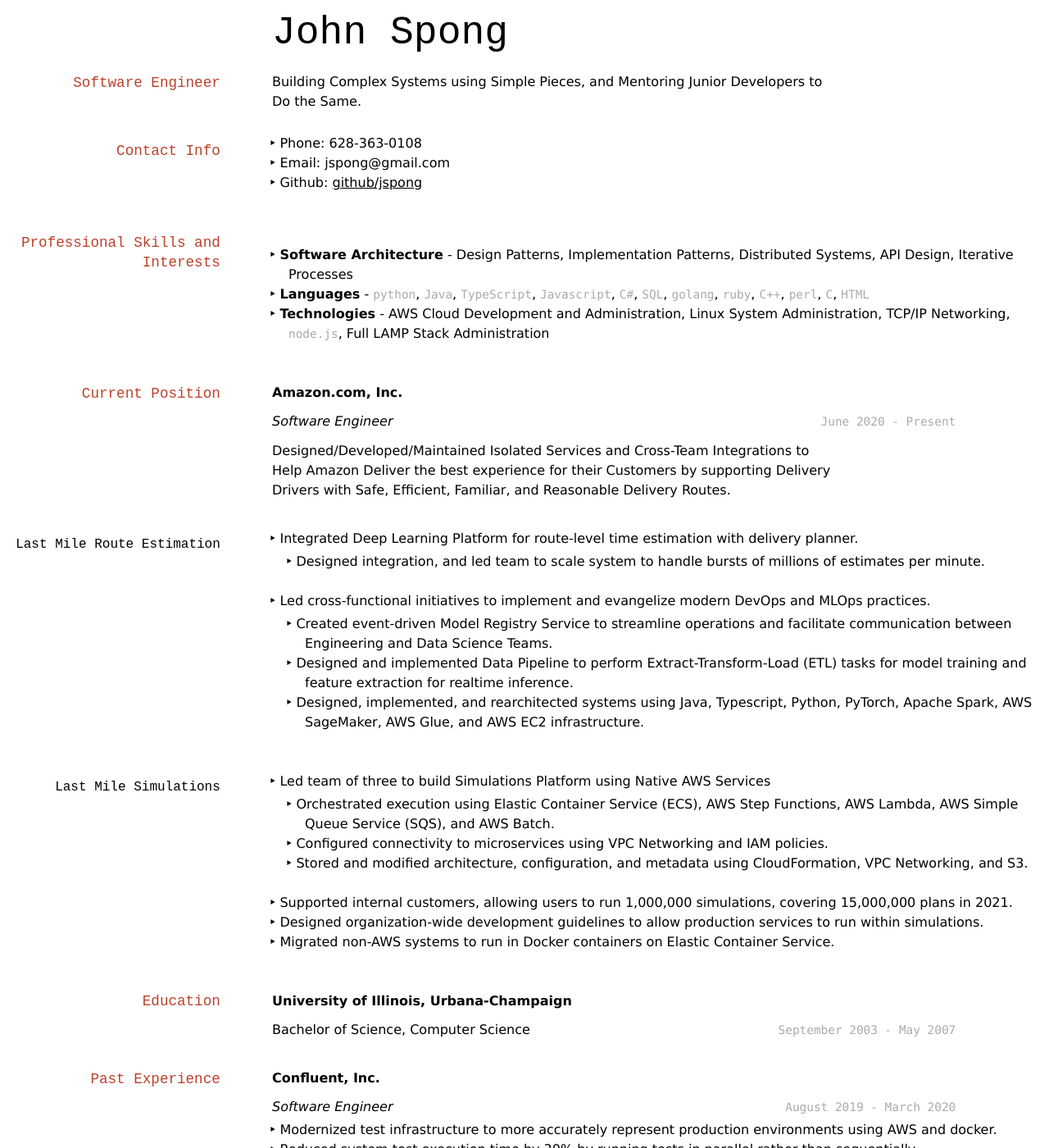
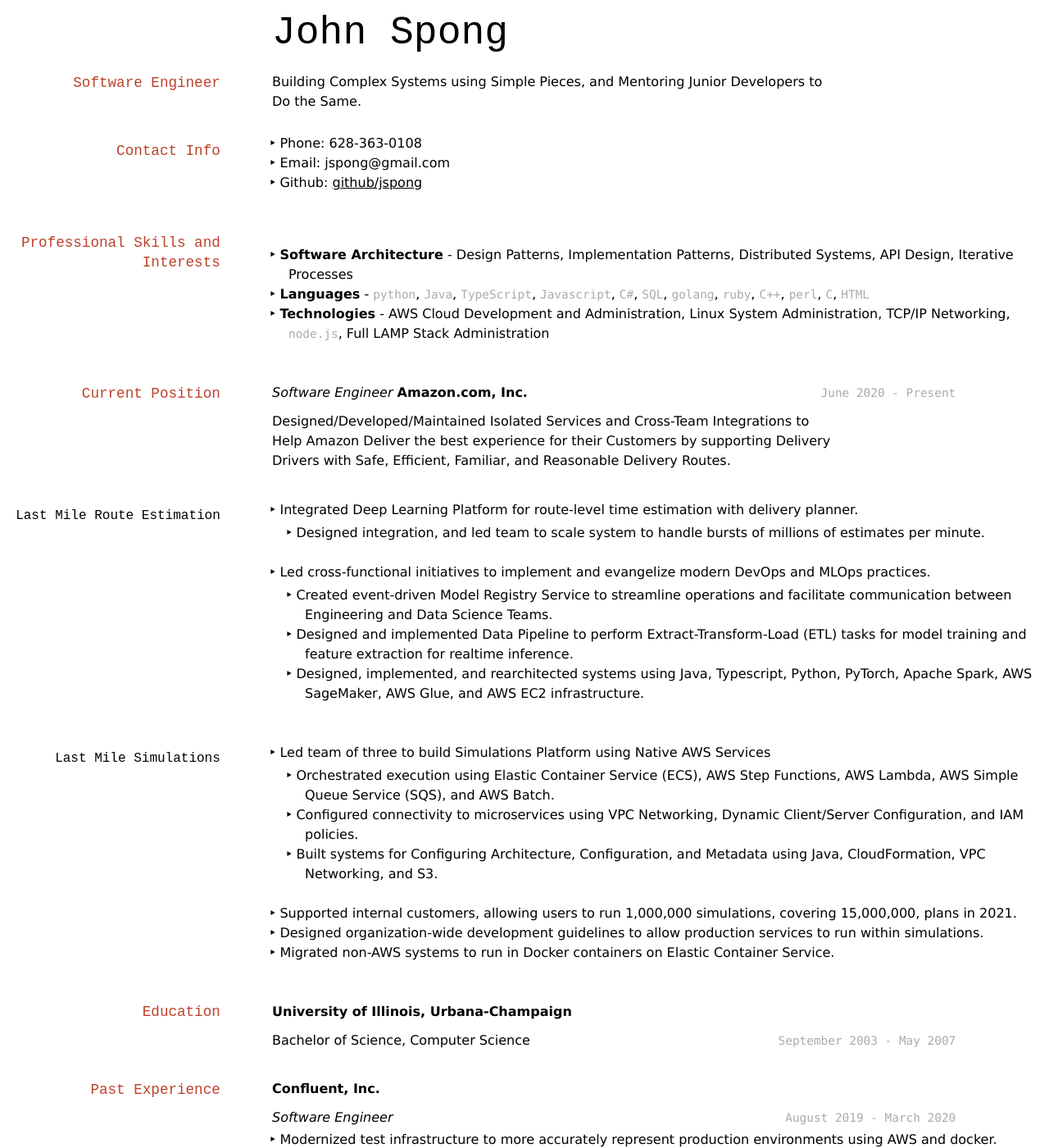
Before and after one commit to jspong/jspong.github.io, a Jekyll site: the page built from resume.md, in a window 1280 px wide and 1400 px high. Shown: the whole window at 82% size. Built offline with Jekyll 4.4.1, drawn with Linux system fonts in a browser that asks for light colours.

```diff
--- a/resume.md
+++ b/resume.md
@@ -27,10 +27,11 @@ Building Complex Systems using Simple Pieces, and Mentoring Junior Developers to
 * **Technologies** - AWS Cloud Development and Administration, Linux System Administration, TCP/IP Networking, `node.js`, Full LAMP Stack Administration
 
 ## Current Position
-__Amazon.com, Inc.__
+
 
 `June 2020 - Present`
 *Software Engineer*
+__Amazon.com, Inc.__
 
 Designed/Developed/Maintained Isolated Services and Cross-Team Integrations to Help Amazon Deliver
 the best experience for their Customers by supporting Delivery Drivers with Safe, Efficient, Familiar,
@@ -49,9 +50,10 @@ and Reasonable Delivery Routes.
 
 * Led team of three to build Simulations Platform using Native AWS Services
   * Orchestrated execution using Elastic Container Service (ECS), AWS Step Functions, AWS Lambda, AWS Simple Queue Service (SQS), and AWS Batch.
-  * Configured connectivity to microservices using VPC Networking and IAM policies.
-  * Stored and modified architecture, configuration, and metadata using CloudFormation, VPC Networking, and S3.
-* Supported internal customers, allowing users to run 1,000,000 simulations, covering 15,000,000 plans in 2021.
+  * Configured connectivity to microservices using VPC Networking, Dynamic Client/Server Configuration, and IAM policies.
+  * Built systems for Configuring Architecture, Configuration, and Metadata using Java, CloudFormation, VPC Networking, and S3.
+
+* Supported internal customers, allowing users to run 1,000,000 simulations, covering 15,000,000, plans in 2021.
 * Designed organization-wide development guidelines to allow production services to run within simulations.
 * Migrated non-AWS systems to run in Docker containers on Elastic Container Service.
 
```
